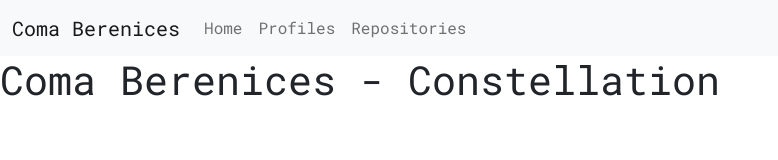
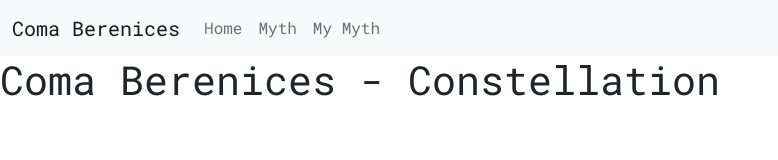
Before and after one commit to ThePeeps191/coma-berenices-myth, a plain HTML site: page index.html in a window 1280 px wide. Shown: the whole page, without its empty margins (0-778 px from the left). Drawn offline with nearby package versions, Linux system fonts and the light colour scheme.

Commit message:
Update index.html

```diff
--- a/index.html
+++ b/index.html
@@ -21,10 +21,10 @@
 					<a class="nav-link" href="/">Home</a>
 				</li>
 				<li class="nav-item">
-					<a class="nav-link" href="/myth.html">Profiles</a>
+					<a class="nav-link" href="/myth.html">Myth</a>
 				</li>
 				<li class="nav-item">
-					<a class="nav-link" href="/my-myth.html">Repositories</a>
+					<a class="nav-link" href="/my-myth.html">My Myth</a>
 				</li>
 			</ul>
 		</div>
```
